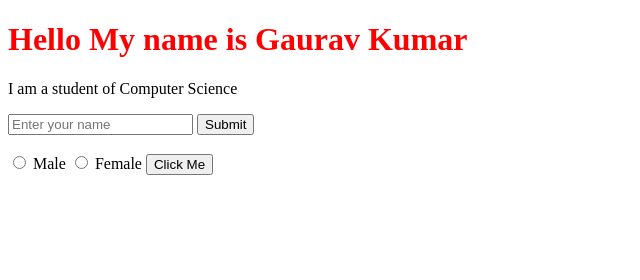
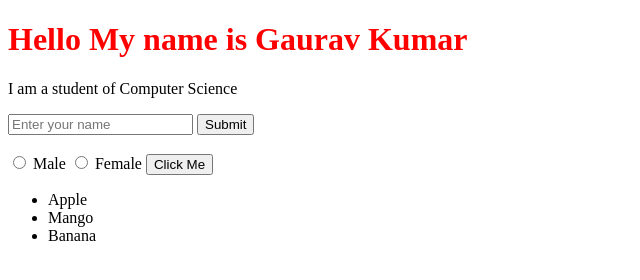
Before and after one commit to Gaurav-Kumar-1907/git-learning, a plain HTML site: page index.html in a window 1280 px wide. Shown: the whole page, without its empty margins (0-640 px from the left). Drawn offline with Linux system fonts and the light colour scheme.

Commit message:
next commit of master branch

```diff
--- a/index.html
+++ b/index.html
@@ -16,6 +16,11 @@
     <input type="radio" name="gender" value="male"> Male
     <input type="radio" name="gender" value="female"> Female
     <button>Click Me</button>
+    <ul>
+        <li>Apple</li>
+        <li>Mango</li>
+        <li>Banana</li>
+    </ul>
     </form>
 </body>
 </html>
```
